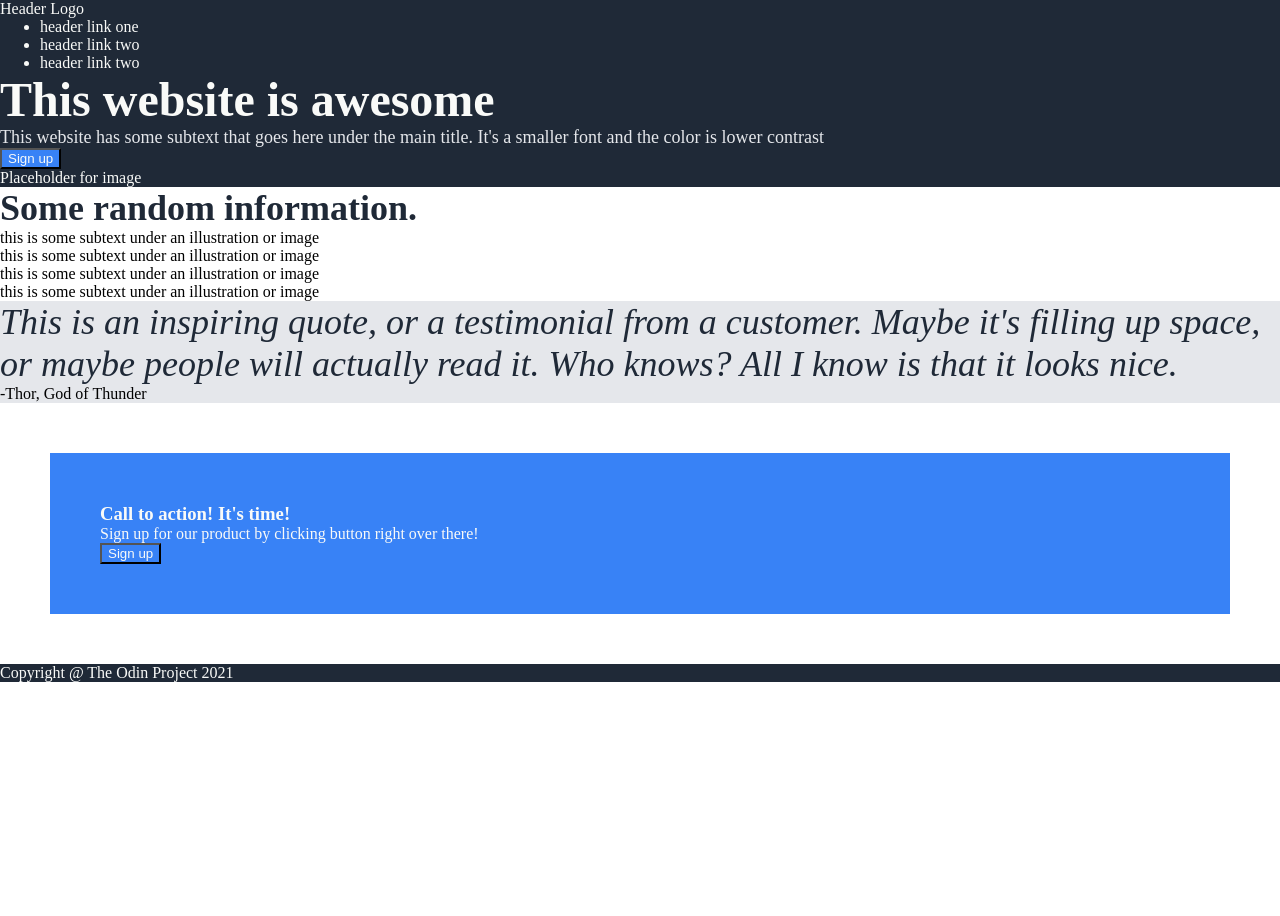
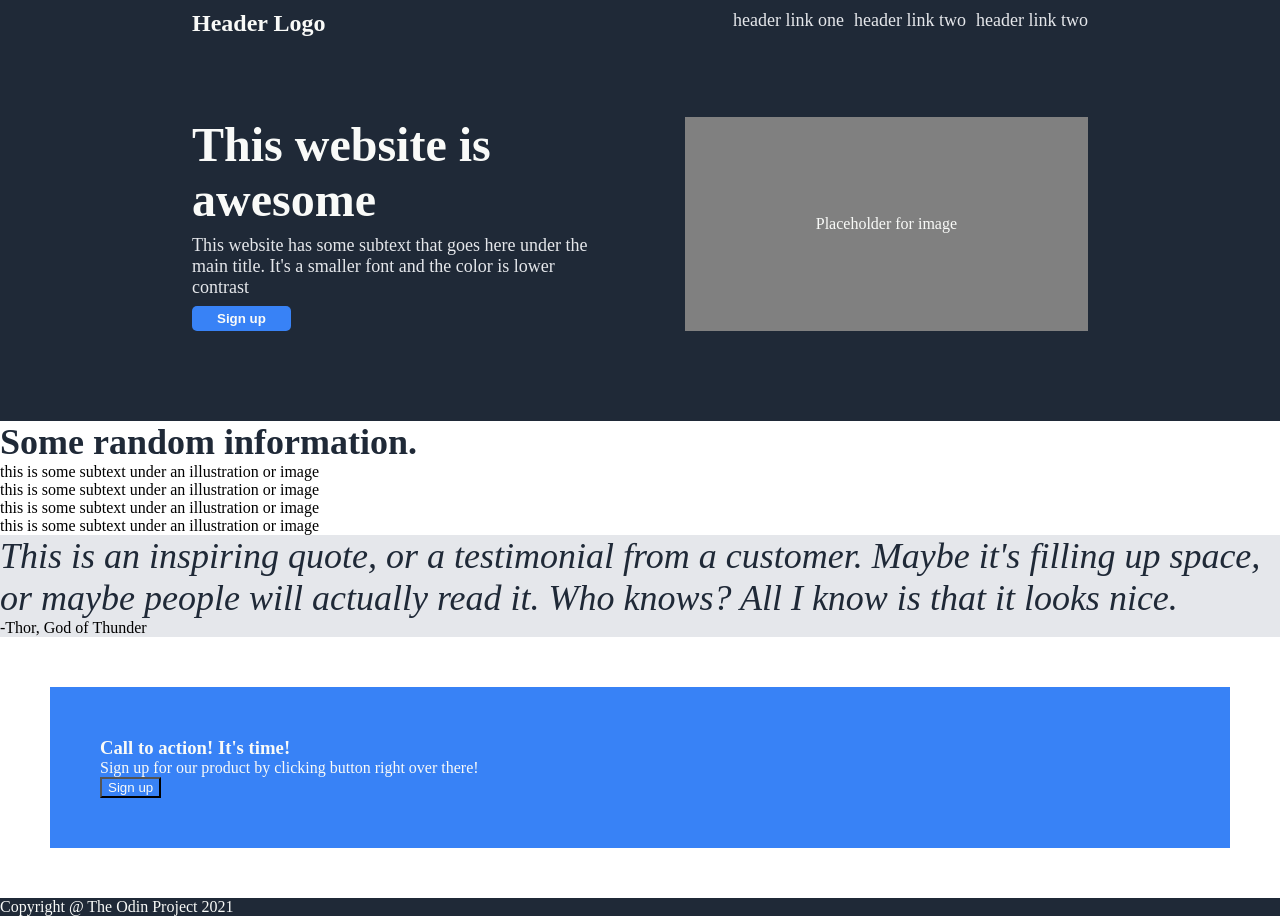
Before and after one commit to pidzi247/Landing-Page, a plain HTML site: page index.html in a window 1280 px wide. Before the commit the page ends 800 px from the top, so only its background shows below. Drawn offline with Linux system fonts and the light colour scheme.

Commit message:
Styled Header, Navbar and Hero section

```diff
--- a/index.html
+++ b/index.html
@@ -14,7 +14,7 @@
       <div class="header-logo">
         <p>Header Logo</p>
       </div>
-      <ul nav-links>
+      <ul class="nav-links">
         <li>header link one</li>
         <li>header link two</li>
         <li>header link two</li>
--- a/styles.css
+++ b/styles.css
@@ -14,21 +14,77 @@
 .header-container {
   background-color: #1f2937;
   color: #F9FAF8;
+  width: 100%;
+  display: flex;
+  flex-direction: column;
 }
+
+.header-navbar {
+  width: 70%;
+  margin: 10px auto;
+  display: flex;
+  flex-direction: row;
+  justify-content: space-between;
+}
+
+.hero-container {
+  width: 70%;
+  margin: 0 auto;
+  display: flex;
+  flex-direction: row;
+  justify-content: space-between;
+}
+
+.hero-left {
+  width: 45%;
+  margin: 70px 0 90px;
+  display: flex;
+  flex-direction: column;
+  gap: 8px;
+}
+
+.header-button {
+  align-self: baseline;
+  border-radius: 5px;
+  border: 0;
+  padding: 5px 25px;
+  font-weight: 600;
+}
+
+.hero-right-img {
+  width: 45%;
+  margin: 70px 0 90px;
+  background-color: gray;
+  display: flex;
+  justify-content: center;
+  align-items: center;
+}
+
 
 .header-title {
   font-size: 48px;
   font-weight: 800;
 }
 
-.header-log {
+.header-logo {
   font-size: 24px;
+  font-weight: 800;
 }
 
 .header-info,
 .nav-links {
   font-size: 18px;
   color: #E5E7EB;
+}
+
+.nav-links {
+  display: flex;
+  gap: 10px;
+}
+
+.nav-links li {
+  list-style: none;
+
 }
 
 .header-button,
```
